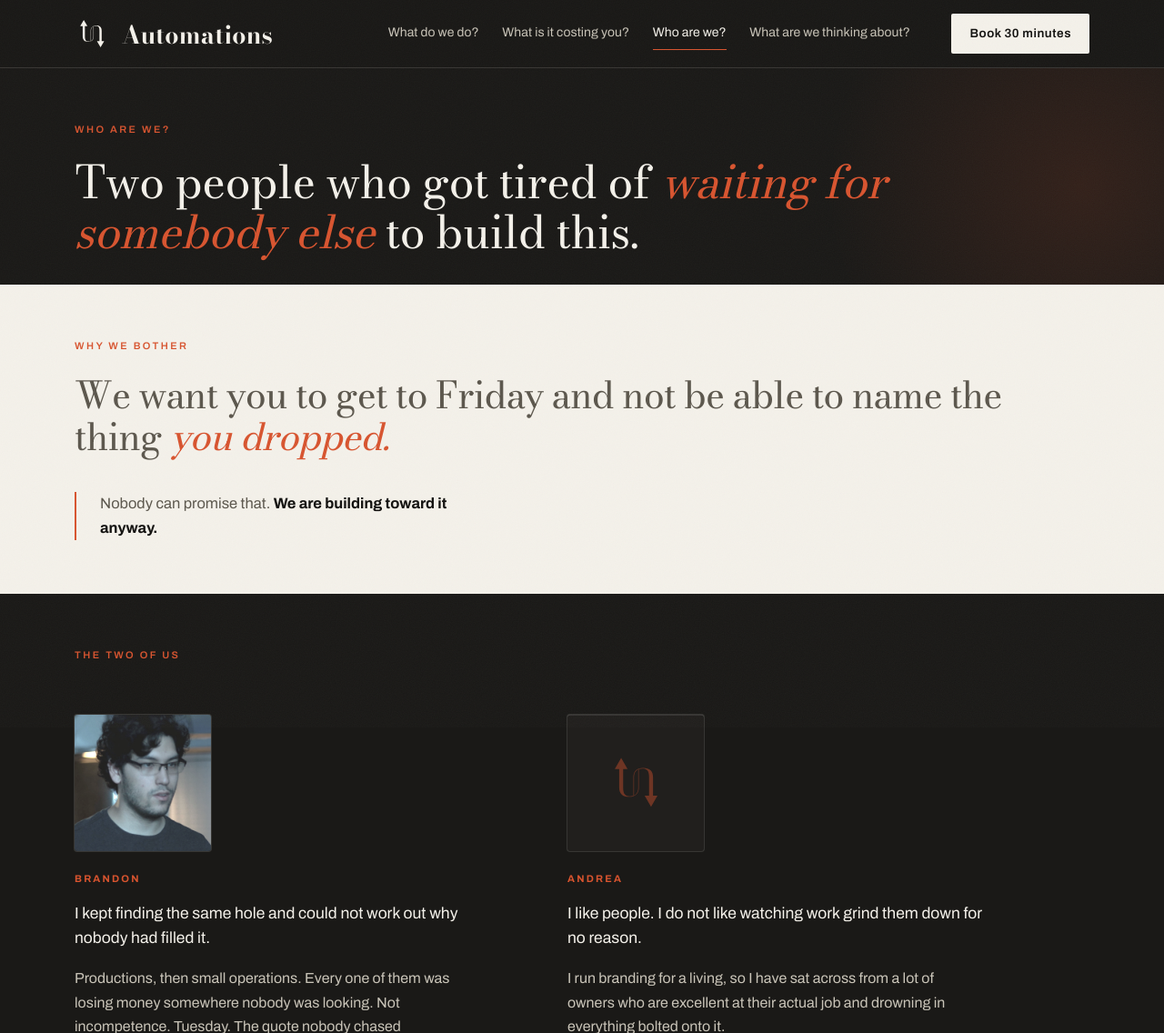
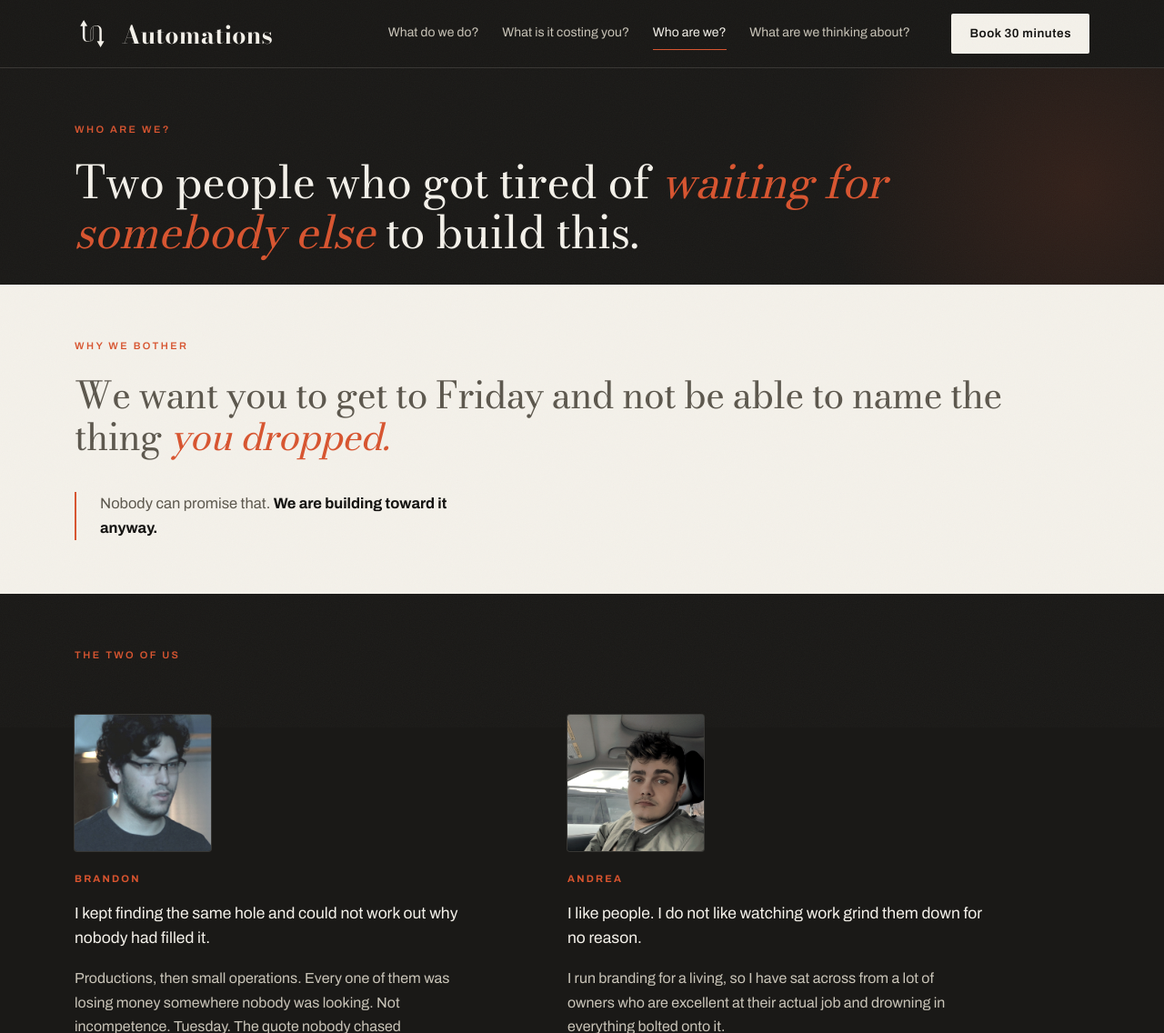
Before and after one commit to bshink/unvent-automations-site, a plain HTML site: page about/index.html in a window 1280 px wide. Shown: the top 1136 px of the page at 91% size. Drawn offline with nearby package versions, Linux system fonts and the light colour scheme.

Commit message:
Add Andrea's photo and delete the arrow placeholder
Both founders have real faces on the home page and /about/ now. Cropped
square to head and shoulders to match Brandon's framing, 760x760, and left
ungraded so the shared CSS filter on .portrait img does the warming
identically for both.

Removed .portrait.mark from both pages and from the stylesheet. Nothing
renders the arrow as an avatar any more, so if that class reappears it means
a photo went missing rather than a design choice.

Documented the crop recipe in the README so the next portrait matches
instead of being eyeballed.

Verified: both images report naturalWidth 760 in the rendered page, no
overflow at 500 or 1512 on either page.

Co-Authored-By: Claude Opus 5 <noreply@anthropic.com>
Claude-Session: https://claude.ai/code/session_01Gb75pMRk6v7jYQL7gfSjmN

```diff
--- a/about/index.html
+++ b/about/index.html
@@ -24,7 +24,7 @@
 <link rel="preconnect" href="https://fonts.googleapis.com">
 <link rel="preconnect" href="https://fonts.gstatic.com" crossorigin>
 <link href="https://fonts.googleapis.com/css2?family=Bodoni+Moda:opsz,wght@6..96,400;6..96,500;6..96,700&family=Archivo:wght@400;500;600;700&display=swap" rel="stylesheet">
-<link rel="stylesheet" href="/site.css?v=1d497bc8f4">
+<link rel="stylesheet" href="/site.css?v=f98708f704">
 </head>
 <body>
 
@@ -72,7 +72,7 @@
         <p class="fbody">Every time I found one I assumed somebody was already selling the fix. They were always selling something adjacent to it. <b>So we built it.</b></p>
       </div>
       <div class="fcard">
-        <div class="portrait mark" aria-hidden="true"><svg viewBox="0 0 113.89 123.5"><path fill="currentColor" d="M87.68,85.92v-33.07c0-5.85-1.53-10.2-4.57-13.03-3.05-2.83-7.46-4.25-13.22-4.25h-.03c-2.99,0-5.53.34-7.59,1.01-.14.03-.27.08-.4.14-.38.12-.74.27-1.08.42-.01.01-.03.01-.04.02-2.3,1.05-4.1,2.45-5.4,4.17-1.34,1.78-2.23,3.5-2.66,5.15-.44,1.66-.65,3.49-.65,5.51v33.87c-1.96.7-4.22,1.05-6.73,1.05-1.92,0-3.63-.26-5.12-.79-1.48-.53-2.73-1.41-3.74-2.63-1.01-1.22-1.76-2.83-2.27-4.82-.5-1.99-.75-4.43-.75-7.31v-33.79h7.98l-.57-.99-.58-1.01-10.44-18.07-10.44,18.07-.58,1.01-.57.99h8v33.07c0,5.85,1.52,10.2,4.57,13.03,3.05,2.83,7.45,4.25,13.21,4.25h.04c2.99,0,5.52-.34,7.58-1.01.14-.04.28-.08.41-.14.38-.12.74-.27,1.08-.43.01,0,.02-.01.03-.01,2.31-1.05,4.11-2.44,5.4-4.17,1.35-1.78,2.24-3.49,2.67-5.15.43-1.66.65-3.49.65-5.51v-33.87c1.97-.7,4.21-1.05,6.73-1.05,1.92,0,3.62.27,5.11.79,1.49.53,2.74,1.41,3.74,2.63,1.01,1.23,1.77,2.83,2.27,4.83.51,1.99.76,4.42.76,7.3v33.79h-7.99l.57.99.58,1.01,10.44,18.07,10.44-18.07.58-1.01.57-.99h-7.99ZM60.79,70.06c0,1.73-.08,3.18-.22,4.36-.14,1.18-.35,2.18-.61,3.02-.27.84-.58,1.58-.94,2.2s-.78,1.25-1.26,1.87c-1.32,1.79-2.86,3.09-4.64,3.92v-32c0-1.73.07-3.18.21-4.36.15-1.17.35-2.18.62-3.02.26-.84.57-1.57.93-2.2.36-.62.78-1.24,1.26-1.87,1.32-1.79,2.88-3.1,4.65-3.91v31.99Z"/></svg></div>
+        <div class="portrait"><img src="/team/andrea.jpg" width="760" height="760" loading="lazy" decoding="async" alt="Andrea"></div>
         <p class="fname">Andrea</p>
         <p class="fbody lead">I like people. I do not like watching work grind them down for no reason.</p>
         <p class="fbody">I run branding for a living, so I have sat across from a lot of owners who are excellent at their actual job and drowning in everything bolted onto it.</p>
--- a/site.css
+++ b/site.css
@@ -497,10 +497,6 @@ footer .links a{white-space:nowrap}
      graded portrait reads as a stock photo, which is the thing to avoid. */
   filter:saturate(.62) contrast(1.06) sepia(.16) brightness(1.1);
 }
-/* stand-in until a real photo exists. The mark, not a silhouette and never a
-   generated face. Delete the element the moment the photo lands. */
-.portrait.mark{display:grid; place-items:center; background:#211F1D}
-.portrait.mark svg{width:46%; height:auto; color:var(--ember); opacity:.42}
 
 .founder .who{margin-bottom:16px}
 .founder .portrait{--pw:96px}
```
Also changed, not shown: index.html (+2 -2 lines), notes/index.html (+1 -1 lines), notes/nobody-puts-this-on-the-pl/index.html (+1 -1 lines), notes/we-are-not-going-to-tell-you-how-to-run-your-business/index.html (+1 -1 lines), notes/what-toyota-kept/index.html (+1 -1 lines), team/andrea.jpg (added), 1 other file.
